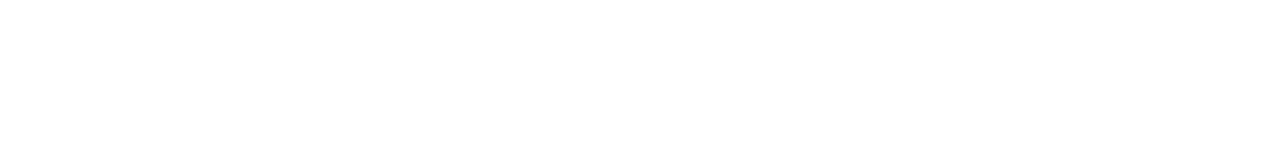
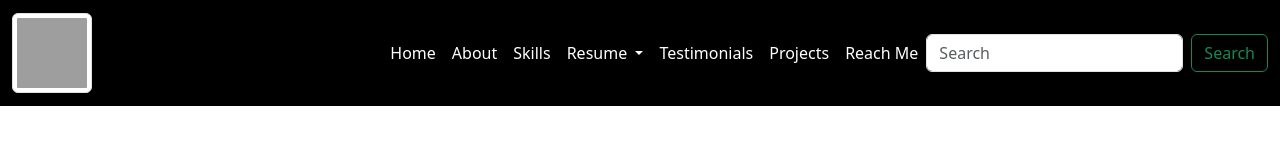
Before and after one commit to awhendr261101/AwodwaPortfolio, a plain HTML site: page index.html in a window 1280 px wide. Drawn offline with nearby package versions, Linux system fonts and the light colour scheme; grey boxes are pictures that could not be loaded.

Commit message:
nav done

```diff
--- a/css/style.css
+++ b/css/style.css
@@ -8,7 +8,8 @@
 
 :root{
     --body: navy;
-    --headerAndFooter: grey;
+    --headerAndFooter: black;
+    --secondary: white;
 
 }
 
@@ -35,3 +36,20 @@
     inherits: false;
     initial-value: 0%;
 }
+/* Navbar */
+img[alt="logo"]{
+    aspect-ratio: 1/1;
+    width: 5rem;
+    object-fit: cover;
+    object-position: center;
+}
+
+/* Navbar&Footer */
+
+:is(.navbar, footer){
+    background-color: var(--headerAndFooter);
+}
+
+:is(.nav-link){
+    color: var(--secondary);
+}
--- a/index.html
+++ b/index.html
@@ -10,6 +10,45 @@
     <title>Document</title>
 </head>
 <body>
+    <nav class="navbar navbar-expand-lg">
+        <div class="container-fluid">
+          <a class="navbar-brand" href="#"><img class="img-thumbnail" src="https://awhendr261101.github.io/allImages/images/surveycorps.jpg" alt="logo"></a>
+          <button class="navbar-toggler" type="button" data-bs-toggle="collapse" data-bs-target="#navbarSupportedContent" aria-controls="navbarSupportedContent" aria-expanded="false" aria-label="Toggle navigation">
+            <span class="navbar-toggler-icon"></span>
+          </button>
+          <div class="collapse navbar-collapse" id="navbarSupportedContent">
+            <ul class="navbar-nav ms-auto mb-2 mb-lg-0">
+              <li class="nav-item">
+                <a class="nav-link" aria-current="page" href="#">Home</a>
+              </li>
+              <li class="nav-item">
+                <a class="nav-link" href="#">About</a>
+              </li>
+              <li class="nav-item">
+                <a class="nav-link" aria-current="page">Skills</a>
+              </li>
+              <li class="nav-item dropdown">
+                <a class="nav-link dropdown-toggle" href="#" role="button" data-bs-toggle="dropdown" aria-expanded="false">
+                  Resume
+                </a>
+                <ul class="dropdown-menu">
+                  <li><a class="dropdown-item" href="#">Education</a></li>
+                  <li><a class="dropdown-item" href="#">Work Expereince</a></li>
+                </ul>
+              </li>
+              <li class="nav-item">
+                <a class="nav-link" href="#">Testimonials</a>
+              </li>
+              <li><a class="nav-link" href="#">Projects</a></li>
+              <li><a class="nav-link" href="#">Reach Me</a></li>
+            </ul>
+            <form class="d-flex" role="search">
+              <input class="form-control me-2" type="search" placeholder="Search" aria-label="Search">
+              <button class="btn btn-outline-success" type="submit">Search</button>
+            </form>
+          </div>
+        </div>
+      </nav>
     <script src="https://cdn.jsdelivr.net/npm/bootstrap@5.3.3/dist/js/bootstrap.bundle.min.js" integrity="sha384-YvpcrYf0tY3lHB60NNkmXc5s9fDVZLESaAA55NDzOxhy9GkcIdslK1eN7N6jIeHz" crossorigin="anonymous"></script>
 
 </body>
```
